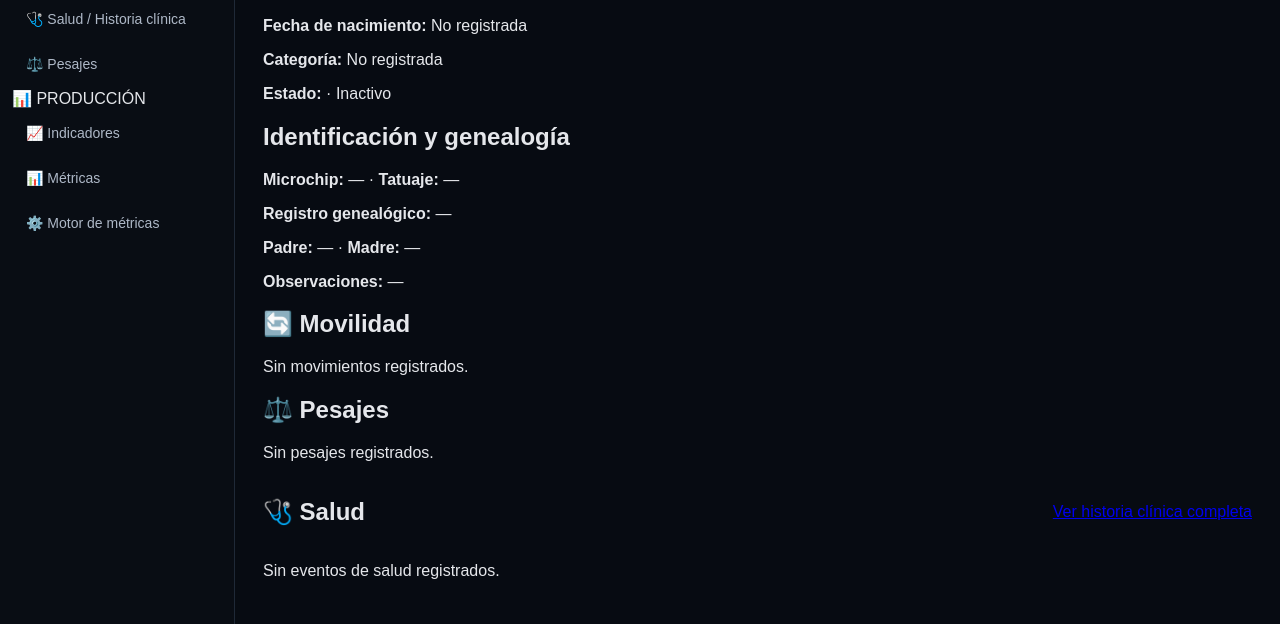
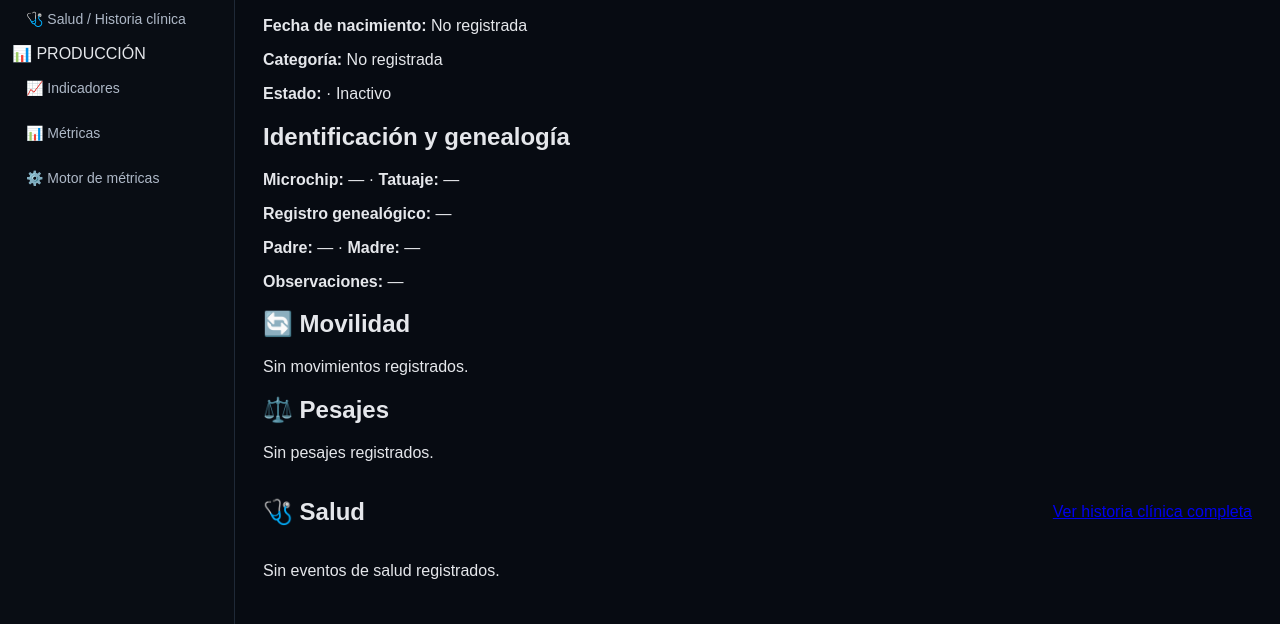
Before and after one commit to hata1010/hato-ai-lab, a Django app: template apps/ganado/templates/ganado/animal_detalle.html in a window 1280 px wide. Shown: the part 360-984 px from the top of the page. Run offline with Django 5.2, Linux system fonts and the light colour scheme; the template is opened without the code that fills it, so the values that code supplies are empty.

Commit message:
fix: mantener menu compatible con main

```diff
--- a/apps/administrador/templates/administrador/base.html
+++ b/apps/administrador/templates/administrador/base.html
@@ -36,7 +36,6 @@
             <a href="{% url 'ganado:lista_animales' %}">🐄 Animales</a>
             <a href="{% url 'ganado:lista_movilidad' %}">🔄 Movilidad del ganado</a>
             <a href="{% url 'ganado:lista_salud' %}">🩺 Salud / Historia clínica</a>
-            <a href="{% url 'ganado:lista_pesajes' %}">⚖️ Pesajes</a>
 
             <div class="menu-section">📊 PRODUCCIÓN</div>
             <a href="{% url 'produccion:indicadores' %}">📈 Indicadores</a>
```
